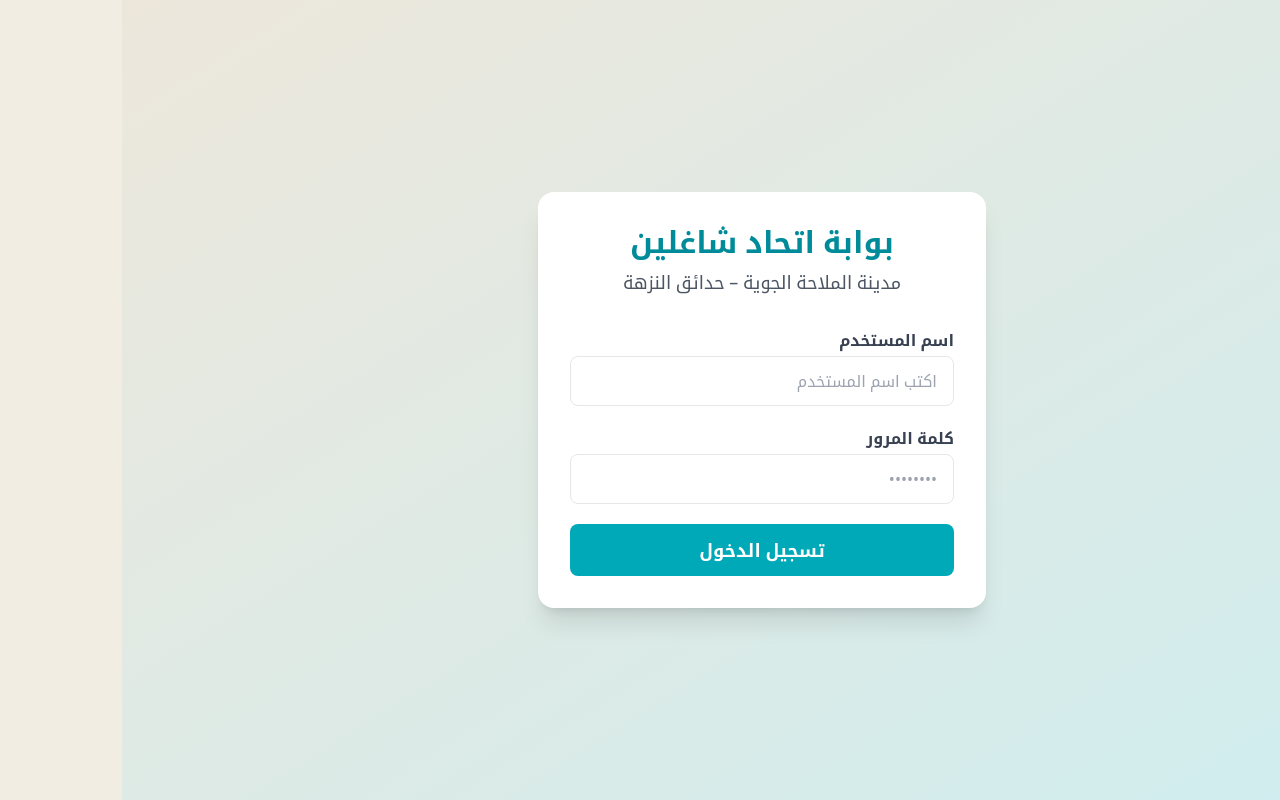
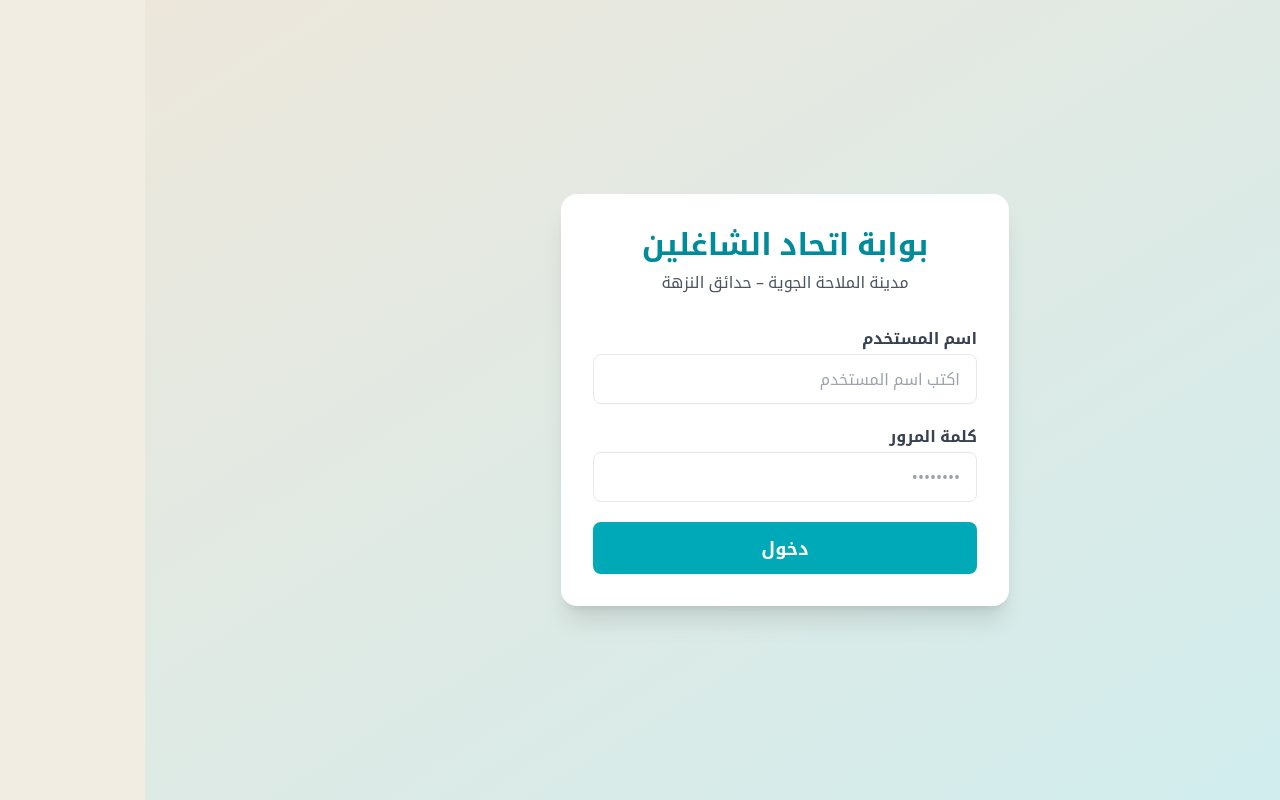
Before and after one commit to AhmedHassan0199/airnav-compound-frontend, a Next.js app: page / in a window 1280 px wide. Built offline with nearby package versions, Linux system fonts and the light colour scheme; no server answers.

Commit message:
Update Login Page FIX 2

```diff
--- a/src/app/page.tsx
+++ b/src/app/page.tsx
@@ -1,8 +1,8 @@
 "use client";
 
-import React, { useState } from "react";
-import axios from "axios";
-import { useRouter } from "next/router";
+import { useState } from "react";
+import { useRouter } from "next/navigation";
+import { login } from "@/lib/api";
 
 export default function LoginPage() {
   const router = useRouter();
@@ -10,46 +10,58 @@ export default function LoginPage() {
   const [password, setPassword] = useState("");
   const [error, setError] = useState("");
 
-  const handleLogin = async (e: any) => {
+  async function handleSubmit(e: React.FormEvent) {
     e.preventDefault();
     setError("");
 
     try {
-      const res = await axios.post(
-        `${process.env.NEXT_PUBLIC_API_BASE}/auth/login`,
-        { username, password }
-      );
+      const data = await login(username, password);
 
-      localStorage.setItem("access_token", res.data.access_token);
-      localStorage.setItem("role", res.data.role);
+      localStorage.setItem("access_token", data.access_token);
+      localStorage.setItem("username", data.user.username);
+      localStorage.setItem("role", data.user.role);
 
-      if (res.data.role === "RESIDENT") router.push("/resident");
-      else if (res.data.role === "ADMIN") router.push("/admin");
-      else if (res.data.role === "TREASURER") router.push("/treasurer");
-      else if (res.data.role === "SUPERADMIN") router.push("/superadmin");
+      if (data.user.role === "SUPERADMIN" || data.user.role === "ADMIN") {
+        router.push("/dashboard");
+      } else if (data.user.role === "TREASURER") {
+        router.push("/treasurer");
+      } else {
+        router.push("/resident");
+      }
     } catch (err: any) {
-      setError("بيانات الدخول غير صحيحة. تأكد من اسم المستخدم وكلمة السر.");
+      setError("بيانات الدخول غير صحيحة. تأكد من اسم المستخدم وكلمة المرور.");
     }
-  };
+  }
 
   return (
-    <div className="min-h-screen flex items-center justify-center bg-gradient-to-br from-[#EDE7DB] to-[#CFEDEF] px-4" dir="rtl">
+    <div
+      dir="rtl"
+      className="min-h-screen flex items-center justify-center bg-gradient-to-br from-[#EDE7DB] to-[#CFEDEF] px-4"
+    >
       <div className="bg-white shadow-xl rounded-2xl p-8 w-full max-w-md animate-fadeIn">
+
         {/* Title */}
-        <h1 className="text-3xl font-bold text-center mb-2 text-[#008B9A]">
-          بوابة اتحاد شاغلين
+        <h1 className="text-3xl font-bold text-center text-[#008B9A] mb-2">
+          بوابة اتحاد الشاغلين
         </h1>
-        <h2 className="text-lg text-center text-gray-600 mb-8">
+        <p className="text-center text-gray-600 mb-8">
           مدينة الملاحة الجوية – حدائق النزهة
-        </h2>
+        </p>
+
+        {/* Error */}
+        {error && (
+          <div className="text-red-600 text-sm text-center mb-3">{error}</div>
+        )}
 
         {/* Form */}
-        <form onSubmit={handleLogin} className="space-y-5">
+        <form onSubmit={handleSubmit} className="space-y-5">
           <div>
-            <label className="block mb-1 font-semibold text-gray-700">اسم المستخدم</label>
+            <label className="block mb-1 font-semibold text-gray-700">
+              اسم المستخدم
+            </label>
             <input
               type="text"
-              className="w-full px-4 py-3 border rounded-lg focus:outline-none focus:ring-2 focus:ring-[#00A9B7]"
+              className="w-full px-4 py-3 border rounded-lg text-right focus:outline-none focus:ring-2 focus:ring-[#00A9B7]"
               value={username}
               onChange={(e) => setUsername(e.target.value)}
               placeholder="اكتب اسم المستخدم"
@@ -58,10 +70,12 @@ export default function LoginPage() {
           </div>
 
           <div>
-            <label className="block mb-1 font-semibold text-gray-700">كلمة المرور</label>
+            <label className="block mb-1 font-semibold text-gray-700">
+              كلمة المرور
+            </label>
             <input
               type="password"
-              className="w-full px-4 py-3 border rounded-lg focus:outline-none focus:ring-2 focus:ring-[#00A9B7]"
+              className="w-full px-4 py-3 border rounded-lg text-right focus:outline-none focus:ring-2 focus:ring-[#00A9B7]"
               value={password}
               onChange={(e) => setPassword(e.target.value)}
               placeholder="••••••••"
@@ -69,13 +83,11 @@ export default function LoginPage() {
             />
           </div>
 
-          {error && <p className="text-red-600 text-sm text-center">{error}</p>}
-
           <button
             type="submit"
             className="w-full bg-[#00A9B7] hover:bg-[#008B9A] text-white py-3 rounded-lg text-lg font-semibold transition-all duration-200"
           >
-            تسجيل الدخول
+            دخول
           </button>
         </form>
       </div>
@@ -84,7 +96,7 @@ export default function LoginPage() {
       <style>{`
         @keyframes fadeIn {
           from { opacity: 0; transform: translateY(20px); }
-          to   { opacity: 1; transform: translateY(0); }
+          to { opacity: 1; transform: translateY(0); }
         }
         .animate-fadeIn {
           animation: fadeIn 0.7s ease-out;
```
